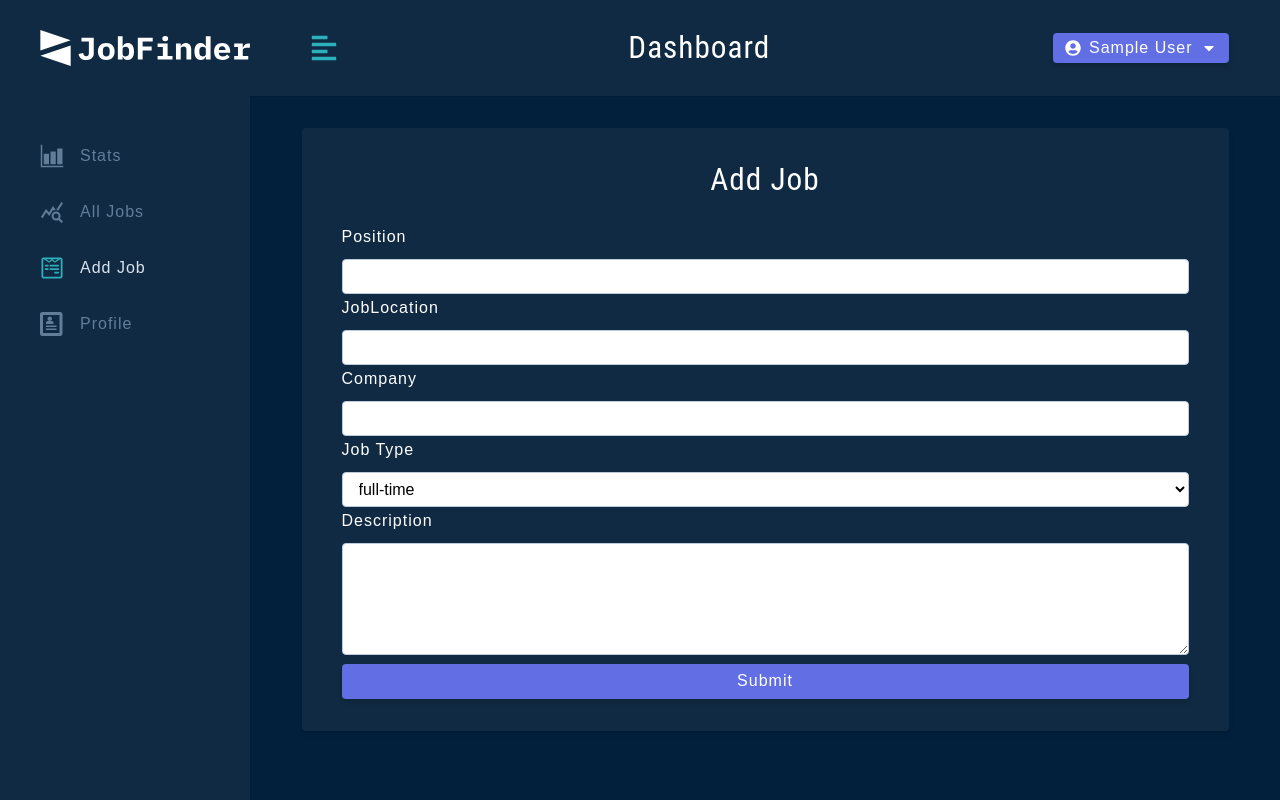
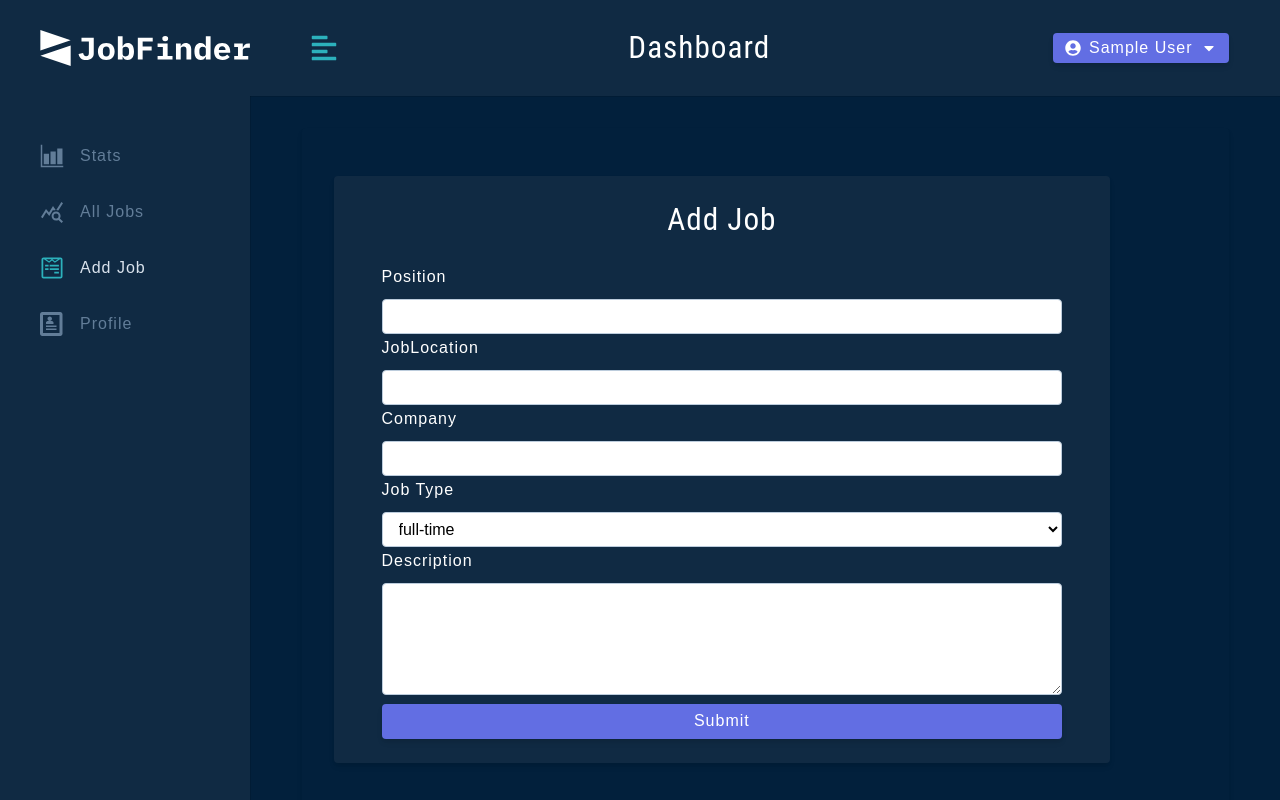
Before and after one commit to saikatbhuiyan/mern-job-finder, a React (Create React App) app in the folder client/: page /add-job in a window 1280 px wide. Shown: the top 800 px of the page. Built offline with nearby package versions, Linux system fonts and the light colour scheme; sample sign-in values are in the browser's storage.

Commit message:
Style App

```diff
--- a/client/src/assets/wrappers/DashboardFormPage.js
+++ b/client/src/assets/wrappers/DashboardFormPage.js
@@ -4,19 +4,19 @@ const Wrapper = styled.section`
   border-radius: var(--borderRadius);
   width: 100%;
   background: var(--backgroundColor);
-  /* padding: 3rem 2rem 4rem; */
+  padding: 3rem 2rem 4rem;
   align-items: center;
-  /* box-shadow: var(--shadow-2); */
+  box-shadow: var(--shadow-2);
   h3 {
     margin-top: 0;
     text-align: center;
   }
   .form {
     margin: 0;
-    /* border-radius: 0; */
-    /* box-shadow: none; */
-    /* padding: 0; */
-    max-width: 100%;
+    /* border-radius: 0;
+    box-shadow: none; */
+    padding: 24px 48px;
+    max-width: 90%;
     width: 100%;
   }
   .form-row {
--- a/client/src/assets/wrappers/LandingPage.js
+++ b/client/src/assets/wrappers/LandingPage.js
@@ -11,7 +11,7 @@ const Wrapper = styled.main`
   }
   .logo {
     display: flex;
-    width: 100px;
+    width: 150px;
   }
   .page {
     min-height: calc(100vh - var(--nav-height));
--- a/client/src/assets/wrappers/Navbar.js
+++ b/client/src/assets/wrappers/Navbar.js
@@ -6,9 +6,6 @@ const Wrapper = styled.nav`
   align-items: center;
   justify-content: center;
   box-shadow: 0 1px 0px 0px rgba(0, 0, 0, 0.1);
-  .top-nav {
-    background: var(--grey-900);
-  }
   .logo {
     display: flex;
     align-items: center;
@@ -29,7 +26,6 @@ const Wrapper = styled.nav`
     display: flex;
     align-items: center;
   }
-  background: var(--backgroundColor);
   .btn-container {
     position: relative;
   }
--- a/client/src/assets/wrappers/RegisterPage.js
+++ b/client/src/assets/wrappers/RegisterPage.js
@@ -7,6 +7,7 @@ const Wrapper = styled.section`
     display: block;
     margin: 0 auto;
     margin-bottom: 1.38rem;
+    width: 200px;
   }
   .form {
     max-width: 400px;
--- a/client/src/assets/wrappers/SmallSidebar.js
+++ b/client/src/assets/wrappers/SmallSidebar.js
@@ -3,6 +3,10 @@ import styled from "styled-components";
 const Wrapper = styled.aside`
   @media (min-width: 992px) {
     display: none;
+  }
+  .logo {
+    width: 150px;
+    margin: 0 auto;
   }
   .sidebar-container {
     position: fixed;
@@ -29,7 +33,6 @@ const Wrapper = styled.aside`
     display: flex;
     align-items: center;
     flex-direction: column;
-    background: var(--grey-900);
   }
   .close-btn {
     position: absolute;
--- a/client/src/components/Logo.js
+++ b/client/src/components/Logo.js
@@ -2,7 +2,7 @@ import logo from "../assets/images/logo.svg";
 // import logo from "../assets/images/logo.png";
 
 const Logo = () => {
-  return <img src={logo} alt="jobify" className="logo" />;
+  return <img src={logo} alt="job finder" className="logo" />;
 };
 
 export default Logo;
```
Also changed, not shown: client/src/components/SmallSidebar.js (+8 -3 lines).
